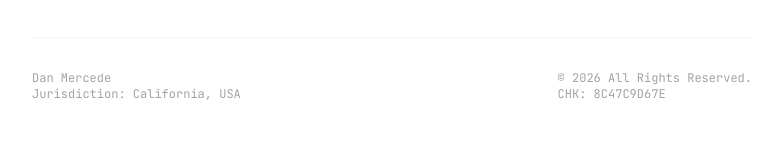
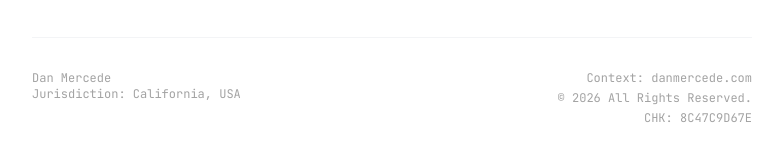
Before and after one commit to OrionArchitekton/danmercede.info, a React (Vite) app: page / in a window 1280 px wide. Shown: the part 1758-1918 px from the top of the page, without its empty margins (248-1031 px from the left). Built offline with nearby package versions, Linux system fonts and the light colour scheme.

Commit message:
feat: add canonical footer reference to danmercede.com

```diff
--- a/App.tsx
+++ b/App.tsx
@@ -194,7 +194,15 @@ const App: React.FC = () => {
             <p>{fullName}</p>
             <p>Jurisdiction: {location}</p>
           </div>
-          <div className="mt-4 sm:mt-0">
+          <div className="mt-4 sm:mt-0 flex flex-col sm:items-end gap-1">
+            <a
+              href="https://danmercede.com"
+              target="_blank"
+              rel="noopener noreferrer"
+              className="hover:text-black transition-colors"
+            >
+              Context: danmercede.com
+            </a>
             <p>&copy; {new Date().getFullYear()} All Rights Reserved.</p>
             <p>CHK: {checksum}</p>
           </div>
```
